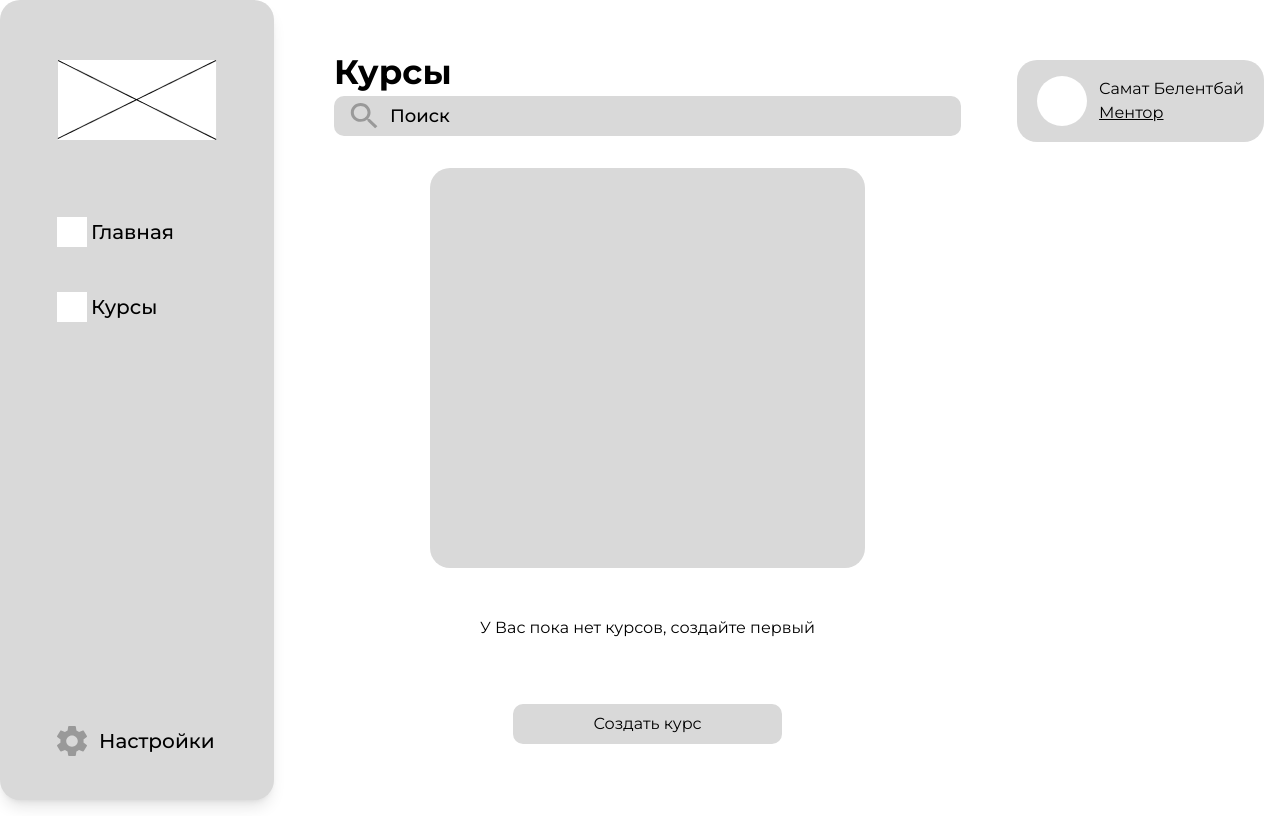
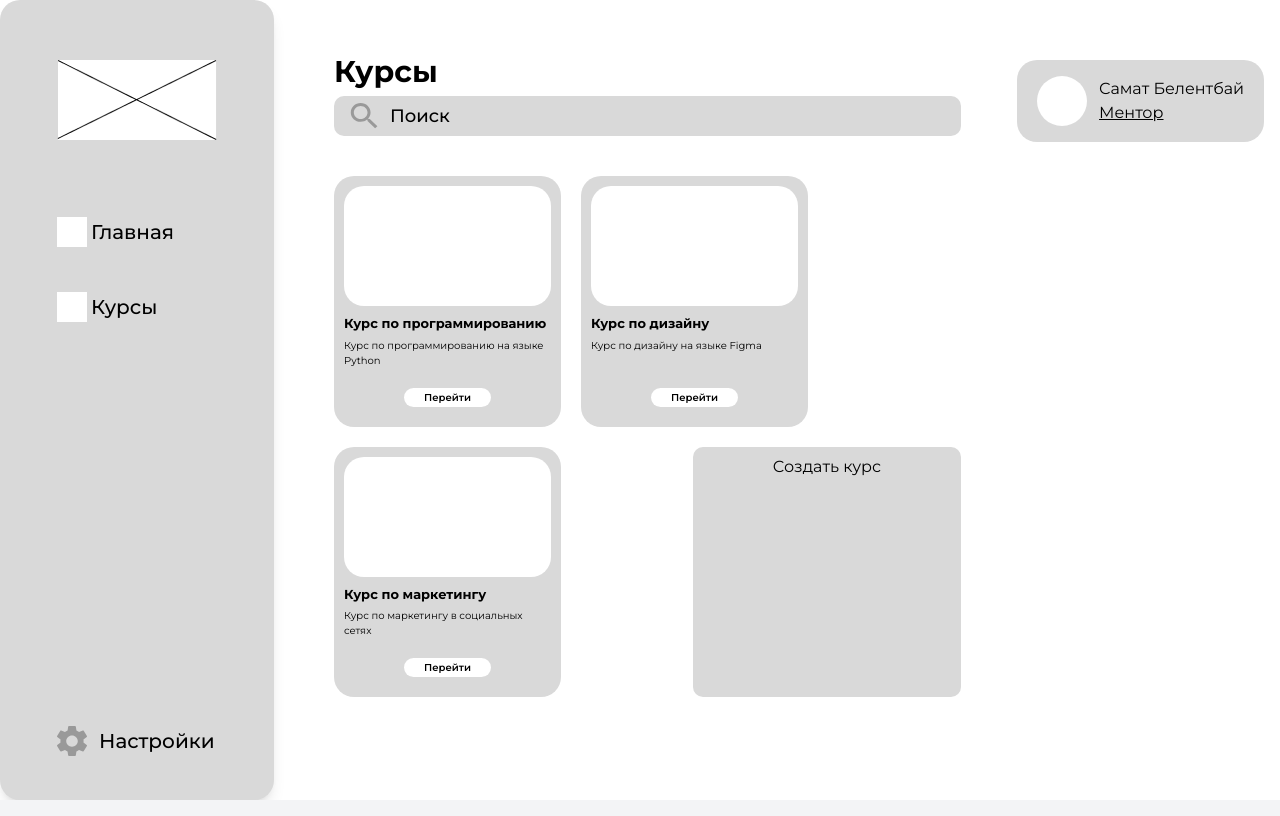
Before and after one commit to samekeekz/jusan-lms, a React (Vite) app: page /learn/courses in a window 1280 px wide. Built offline with nearby package versions, Linux system fonts and the light colour scheme.

Commit message:
feat: add function addCourse

```diff
--- a/package.json
+++ b/package.json
@@ -15,12 +15,14 @@
     "react": "^18.2.0",
     "react-dom": "^18.2.0",
     "react-redux": "^9.1.1",
-    "react-router-dom": "^6.22.3"
+    "react-router-dom": "^6.22.3",
+    "react-transition-group": "^4.4.5"
   },
   "devDependencies": {
     "@types/node": "^20.12.7",
     "@types/react": "^18.2.66",
     "@types/react-dom": "^18.2.22",
+    "@types/react-transition-group": "^4.4.10",
     "@typescript-eslint/eslint-plugin": "^7.2.0",
     "@typescript-eslint/parser": "^7.2.0",
     "@vitejs/plugin-react": "^4.2.1",
--- a/src/components/ImageUploader/ImageUploader.tsx
+++ b/src/components/ImageUploader/ImageUploader.tsx
@@ -1,42 +1,28 @@
 import React, { useState, ChangeEvent, FormEvent } from "react";
 
-const ImageUploader: React.FC = () => {
-  const [file, setFile] = useState<File | null>(null);
-  const [previewURL, setPreviewURL] = useState<string>("");
+interface ImageUploaderProps {
+  selectedImage: File | null;
+  previewURL: string;
+  onImageSelect: (file: File | null, previewURL: string) => void;
+}
+
+const ImageUploader: React.FC<ImageUploaderProps> = ({
+  selectedImage,
+  previewURL,
+  onImageSelect,
+}) => {
+  // const [file, setFile] = useState<File | null>(null);
+  // const [previewURL, setPreviewURL] = useState<string>("");
 
   const handleFileChange = (event: ChangeEvent<HTMLInputElement>) => {
     const selectedFile = event.target.files?.[0];
     if (!selectedFile) return;
 
-    setFile(selectedFile);
-
-    // Generate a preview URL for images
-    if (selectedFile.type.startsWith("image")) {
-      const reader = new FileReader();
-      reader.onloadend = () => {
-        if (typeof reader.result === "string") {
-          setPreviewURL(reader.result);
-        }
-      };
-      reader.readAsDataURL(selectedFile);
-    } else {
-      setPreviewURL("");
-    }
-  };
-
-  const handleSubmit = (event: FormEvent<HTMLFormElement>) => {
-    event.preventDefault();
-    if (file) {
-      console.log("Selected image file:", file);
-      // You can perform image upload or further processing here
-    } else {
-      console.log("No image file selected.");
-    }
+    onImageSelect(selectedFile, URL.createObjectURL(selectedFile));
   };
 
   return (
     <div className="w-[170px] h-[150px] border border-gray-300 border-dashed rounded-lg px-5 py-6 flex flex-col items-start justify-end">
-      <form onSubmit={handleSubmit}>
       <div className="">
         <input
           type="file"
@@ -62,13 +48,6 @@ const ImageUploader: React.FC = () => {
           </div>
         </label>
       </div>
-        {/* <button
-          type="submit"
-          className="bg-blue-500 text-white px-4 py-2 rounded-md hover:bg-blue-600"
-        >
-          Upload Image
-        </button> */}
-      </form>
     </div>
   );
 };
--- a/src/components/SingleSelect/SingleSelect.tsx
+++ b/src/components/SingleSelect/SingleSelect.tsx
@@ -2,10 +2,17 @@ import React, { useState } from "react";
 
 interface SingleSelectProps {
   name: string;
+  header: string;
   options: string[];
+  onSelect: (name: string, option: string) => void;
 }
 
-const SingleSelect: React.FC<SingleSelectProps> = ({ name, options }) => {
+const SingleSelect: React.FC<SingleSelectProps> = ({
+  name,
+  header,
+  options,
+  onSelect,
+}) => {
   const [isOpen, setIsOpen] = useState(false);
   const [selectedOption, setSelectedOption] = useState<string | null>(null);
 
@@ -15,6 +22,7 @@ const SingleSelect: React.FC<SingleSelectProps> = ({ name, options }) => {
 
   const handleOptionClick = (option: string) => {
     setSelectedOption(option);
+    onSelect(name, option); // Call onSelect function to update parent component's state
     setIsOpen(false);
   };
 
@@ -22,12 +30,12 @@ const SingleSelect: React.FC<SingleSelectProps> = ({ name, options }) => {
 
   return (
     <div className="relative">
-      <h4>{name}</h4>
+      <h4>{header}</h4>
       <div
         className="flex items-center justify-between bg-[#D9D9D9] px-4 py-3 rounded cursor-pointer"
         onClick={toggleOptions}
       >
-        <span className="font-medium text-[#9D9D9D]">
+        <span className="font-medium text-black">
           {selectedOption || options[0]}
         </span>
         <span className="ml-2 text-white">{isOpen ? "▲" : "▼"}</span>
--- a/src/index.css
+++ b/src/index.css
@@ -59,3 +59,18 @@ input[type="checkbox"]:checked::before {
 input[type="checkbox"]:focus-visible::before {
   box-shadow: 0 0 0 2px rgba(66, 153, 225, 0.5);
 }
+
+.fade-enter {
+  opacity: 0;
+}
+.fade-enter-active {
+  opacity: 1;
+  transition: opacity 300ms;
+}
+.fade-exit {
+  opacity: 1;
+}
+.fade-exit-active {
+  opacity: 0;
+  transition: opacity 300ms;
+}
--- a/src/pages/Courses/Courses.tsx
+++ b/src/pages/Courses/Courses.tsx
@@ -1,26 +1,119 @@
 import IconSearch from "@/assets/search.svg";
+import { useAppSelector } from "@/hooks/redux";
+import { Course } from "@/store/slices/courseSlice";
+import { useState } from "react";
+import { Link } from "react-router-dom";
+
+// type Course = {
+//   id: number;
+//   course_name: string;
+//   course_description: string;
+// };
 
 const Courses = () => {
+  const [searchQuery, setSearchQuery] = useState("");
+  // const courses = useAppSelector((state) => state.course.courses);
+
+  const courses = [
+    {
+      id: 1,
+      course_name: "Курс по программированию",
+      course_description: "Курс по программированию на языке Python",
+    },
+    {
+      id: 2,
+      course_name: "Курс по дизайну",
+      course_description: "Курс по дизайну на языке Figma",
+    },
+    {
+      id: 3,
+      course_name: "Курс по маркетингу",
+      course_description: "Курс по маркетингу в социальных сетях",
+    },
+  ];
+
+  const [filteredCourses, setFilteredCourses] = useState<Course[]>(courses);
+
+  const handleSearchChange = (e) => {
+    setSearchQuery(e.target.value);
+    filterCourses(e.target.value);
+  };
+
+  const filterCourses = (query: string) => {
+    const filtered = courses.filter(
+      (course) =>
+        course.course_name.toLowerCase().includes(query.toLowerCase()) ||
+        course.course_description.toLowerCase().includes(query.toLowerCase())
+    );
+    setFilteredCourses(filtered);
+  };
+
   return (
-    <div className=" flex items-start  gap-14">
-      <div className="flex grow flex-col justify-center">
-        <h1 className="font-bold text-[34px] leading-6 mb-3">Курсы</h1>
+    <div className="flex items-start gap-14">
+      <div className="flex-grow flex flex-col justify-center">
+        <h1 className="font-bold text-3xl leading-6 mb-3">Курсы</h1>
+        {courses.length > 0 && (
           <div className="max-w-[778px] w-full flex items-center gap-3 bg-[#D9D9D9] rounded-[10px] px-4 py-[7px]">
             <div className="">
-            <img className="w-full h-full" src={IconSearch} alt="icon-search" />
+              <img
+                className="w-full h-full"
+                src={IconSearch}
+                alt="icon-search"
+              />
             </div>
             <input
               className="bg-transparent border-none text-black text-lg leading-5 font-medium w-full placeholder:text-lg placeholder:leading-5 placeholder:text-black placeholder:font-medium"
               type="text"
               placeholder="Поиск"
+              value={searchQuery}
+              onChange={handleSearchChange}
             />
           </div>
+        )}
+        <div className="mt-10 max-w-full">
+          {courses.length > 0 ? (
+            <div className="flex h-full max-w-full flex-wrap gap-5">
+              {(filteredCourses as typeof courses).map((course) => (
+                <div
+                  key={course.id}
+                  className="w-[227px] flex flex-col rounded-[20px] bg-[#D9D9D9] px-[10px] pt-[10px] pb-5"
+                >
+                  <div className="bg-white w-full h-[120px] rounded-[20px] mb-2"></div>
+                  <p className="mb-1 text-[13px] font-bold">
+                    {course.course_name}
+                  </p>
+                  <p className="mb-5 text-[10px] leading-[15px]">
+                    {course.course_description}
+                  </p>
+                  <span className="grow"></span>
+                  <Link
+                    className="cursor-pointer bg-white px-5 py-0.5 rounded-[20px] font-semibold hover:bg-[#d1cccc] text-[10px] leading-[15px] block mx-auto"
+                    to={`/course/${course.id}`}
+                  >
+                    Перейти
+                  </Link>
+                </div>
+              ))}
+              <span className="grow"></span>
+              <Link
+                to="/courses/create"
+                className="bg-[#D9D9D9] hover:bg-[#A9A9A9] py-2 px-20 rounded-[10px]"
+              >
+                Создать курс
+              </Link>
+            </div>
+          ) : (
             <div className="self-center w-full h-[640px] flex flex-col justify-center items-center">
               <div className="w-[435px] h-[400px] rounded-[20px] bg-[#D9D9D9] mb-12"></div>
               <p className="mb-16">У Вас пока нет курсов, создайте первый</p>
-          <button className="bg-[#D9D9D9] hover:bg-[#A9A9A9] py-2 px-20 rounded-[10px]">
+              <Link
+                to="/courses/create"
+                className="bg-[#D9D9D9] hover:bg-[#A9A9A9] py-2 px-20 rounded-[10px]"
+              >
                 Создать курс
-          </button>
+              </Link>
+            </div>
+          )}
         </div>
       </div>
       <div className="flex shrink-0 items-center gap-3 bg-[#D9D9D9] rounded-[20px] px-5 py-4">
--- a/src/store/slices/courseSlice.ts
+++ b/src/store/slices/courseSlice.ts
@@ -1,12 +1,47 @@
-import { createSlice } from "@reduxjs/toolkit";
+// courseSlice.ts
+import { createSlice, PayloadAction } from "@reduxjs/toolkit";
 
-interface CourseState {
+export interface CourseState {
   courses: Course[];
 }
 
-interface Course {
+export interface Course {
   id: number;
-  name: string;
+  logo: string;
+  video: string;
+  course_name: string;
+  course_description: string;
+  language: string;
+  level: string;
+  recommended_load: string;
+  learn_description: string;
+  modules: Module[];
+}
+
+interface Module {
+  id: number;
+  module_name: string;
+  lessons: Lesson[];
+}
+
+interface Lesson {
+  id: number;
+  lesson_name: string;
+  lesson_description: string;
+  video: string;
+  quiz: Quiz;
+}
+
+interface Quiz {
+  id: number;
+  question: string;
+  answers: Answer[];
+}
+
+interface Answer {
+  id: number;
+  answer: string;
+  is_correct: boolean;
 }
 
 const initialState: CourseState = {
@@ -16,7 +51,46 @@ const initialState: CourseState = {
 const courseSlice = createSlice({
   name: "course",
   initialState,
-  reducers: {},
+  reducers: {
+    addCourse(state, action: PayloadAction<Omit<Course, "id">>) {
+      const newCourse: Course = {
+        id: state.courses.length + 1,
+        ...action.payload,
+      };
+      state.courses.push(newCourse);
+    },
+    addModuleToCourse(
+      state,
+      action: PayloadAction<{ courseId: number; module: Module }>
+    ) {
+      const { courseId, module } = action.payload;
+      const course = state.courses.find((c) => c.id === courseId);
+      if (course) {
+        course.modules.push(module);
+      }
+    },
+    addLessonToModule(
+      state,
+      action: PayloadAction<{
+        courseId: number;
+        moduleId: number;
+        lesson: Lesson;
+      }>
+    ) {
+      const { courseId, moduleId, lesson } = action.payload;
+      const course = state.courses.find((c) => c.id === courseId);
+      if (course) {
+        const module = course.modules.find((m) => m.id === moduleId);
+        if (module) {
+          module.lessons.push(lesson);
+        }
+      }
+    },
+  },
 });
 
-export default courseSlice.reducer;
+const { actions, reducer } = courseSlice;
+
+export const { addCourse, addModuleToCourse, addLessonToModule } = actions;
+
+export default reducer;
--- a/src/store/store.ts
+++ b/src/store/store.ts
@@ -1,7 +1,11 @@
 import { configureStore } from "@reduxjs/toolkit";
 
+import courseReducer from "./slices/courseSlice";
+
 export const store = configureStore({
-  reducer: {},
+  reducer: {
+    course: courseReducer,
+  },
 });
 
 export type RootState = ReturnType<typeof store.getState>;
```
Also changed, not shown: src/pages/CourseCreation/CourseCreation.tsx (+88 -6 lines), 1 other file (tests, documents, lock files or other folders). Lines whose indentation alone changed are shown as unchanged.
